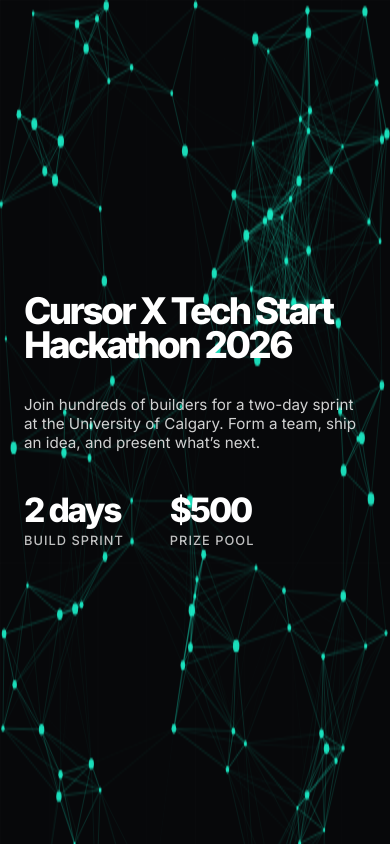
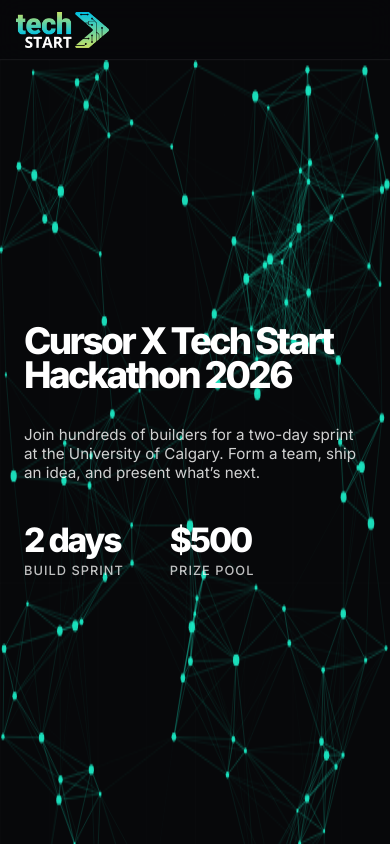
Before and after one commit to techstartucalgary/Tech-Start-Hackathon-2026, a Next.js app in the folder frontend/: page /welcome-page in a window 390 px wide. Shown: the top 844 px of the page. Built offline with nearby package versions, Linux system fonts and the light colour scheme.

Commit message:
SCRUM-16-Create-Header-Component (#16)

```diff
--- /dev/null
+++ b/frontend/components/header/header.js
@@ -0,0 +1,43 @@
+import Link from 'next/link';
+
+export default function Header() {
+  return (
+    <>
+      <header className="global-header">
+        <Link href="/" className="global-header-logo" aria-label="TechStart home">
+          <img src="/techstart-logo.png" alt="TechStart" width="340" height="132" />
+        </Link>
+      </header>
+      <style jsx>{`
+        .global-header {
+          position: fixed;
+          top: 0;
+          left: 0;
+          right: 0;
+          z-index: 100;
+          display: flex;
+          align-items: center;
+          height: var(--header-height);
+          padding: 0 var(--header-padding-x);
+          box-sizing: border-box;
+          background: color-mix(in srgb, var(--color-primary-dark-background) 72%, transparent);
+          backdrop-filter: blur(12px);
+          -webkit-backdrop-filter: blur(12px);
+          border-bottom: 1px solid var(--color-white-soft);
+        }
+
+        .global-header :global(.global-header-logo) {
+          display: flex;
+          align-items: center;
+          height: 100%;
+        }
+
+        .global-header img {
+          display: block;
+          height: var(--header-logo-height);
+          width: auto;
+        }
+      `}</style>
+    </>
+  );
+}
--- a/frontend/pages/_app.js
+++ b/frontend/pages/_app.js
@@ -1,5 +1,13 @@
 import '../styles/globals.css';
+import Header from '../components/header/header';
 
 export default function App({ Component, pageProps }) {
-  return <Component {...pageProps} />;
+  return (
+    <>
+      <Header />
+      <main className="page-content">
+        <Component {...pageProps} />
+      </main>
+    </>
+  );
 }
--- a/frontend/pages/login/index.js
+++ b/frontend/pages/login/index.js
@@ -6,8 +6,8 @@ export default function LoginPage() {
     <div style={{
       display: 'flex',
       width: '100vw',
-      height: '100vh',
-      minHeight: '100vh',
+      height: 'var(--page-height)',
+      minHeight: 'var(--page-height)',
       margin: 0,
       padding: 0,
       boxSizing: 'border-box',
--- a/frontend/pages/register/index.js
+++ b/frontend/pages/register/index.js
@@ -3,7 +3,7 @@ export default function RegisterPage() {
     <div style={{
       display: 'flex',
       width: '100vw',
-      minHeight: '100vh',
+      minHeight: 'var(--page-height)',
       margin: 0,
       padding: 0,
       boxSizing: 'border-box',
--- a/frontend/pages/welcome-page/index.js
+++ b/frontend/pages/welcome-page/index.js
@@ -8,7 +8,7 @@ export default function WelcomePage() {
       flexDirection: 'row',
       flexWrap: 'wrap',
       width: '100vw',
-      minHeight: '100vh',
+      minHeight: 'var(--page-height)',
       margin: 0,
       padding: 0,
       overflow: 'auto',
@@ -32,7 +32,7 @@ export default function WelcomePage() {
         flex: '1 1 50%',
         minWidth: '320px',
         height: '100%',
-        minHeight: '100vh',
+        minHeight: 'var(--page-height)',
         background: 'transparent',
         display: 'flex',
         alignItems: 'center',
@@ -87,7 +87,7 @@ export default function WelcomePage() {
       <div style={{
         flex: '1 1 50%',
         minWidth: '320px',
-        minHeight: '100vh',
+        minHeight: 'var(--page-height)',
         background: 'transparent',
         display: 'flex',
         alignItems: 'center',
--- a/frontend/styles/globals.css
+++ b/frontend/styles/globals.css
@@ -52,6 +52,24 @@
 
   --line-height-tight: 0.9;
   --line-height-body: 1.35;
+
+  /* Layout */
+  --header-height: 72px;
+  --header-logo-height: 44px;
+  --header-padding-x: clamp(24px, 4vw, 58px);
+  --page-height: calc(100vh - var(--header-height));
+}
+
+@media (max-width: 600px) {
+  :root {
+    --header-height: 60px;
+    --header-logo-height: 36px;
+    --header-padding-x: 16px;
+  }
+}
+
+.page-content {
+  padding-top: var(--header-height);
 }
 
 html,
```
Also changed, not shown: frontend/public/techstart-logo.png (added).
